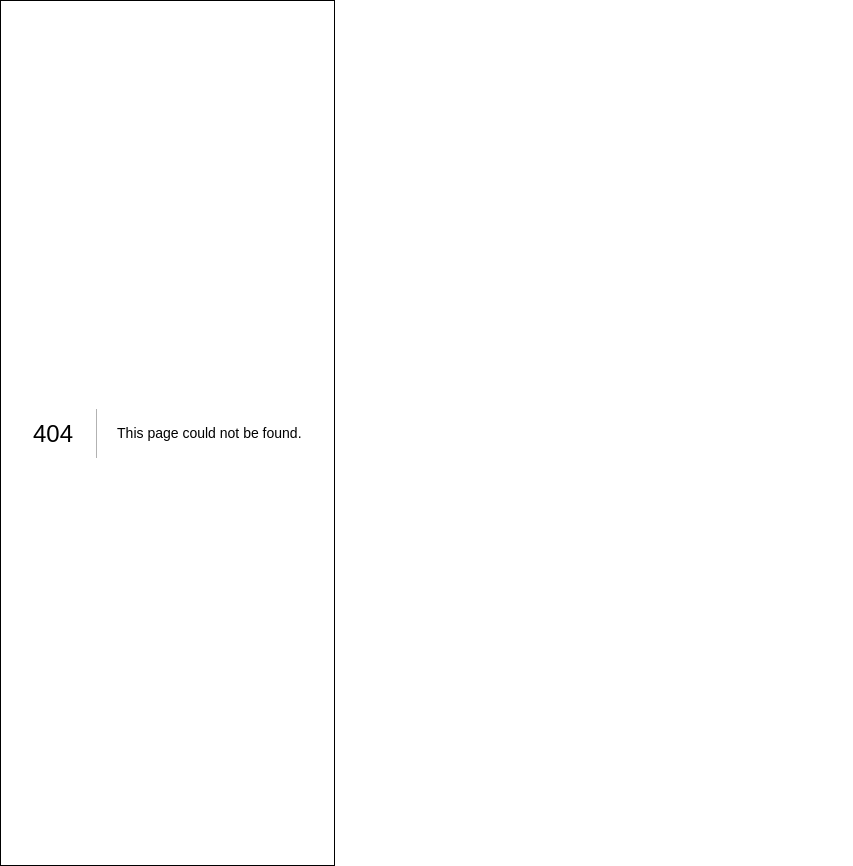
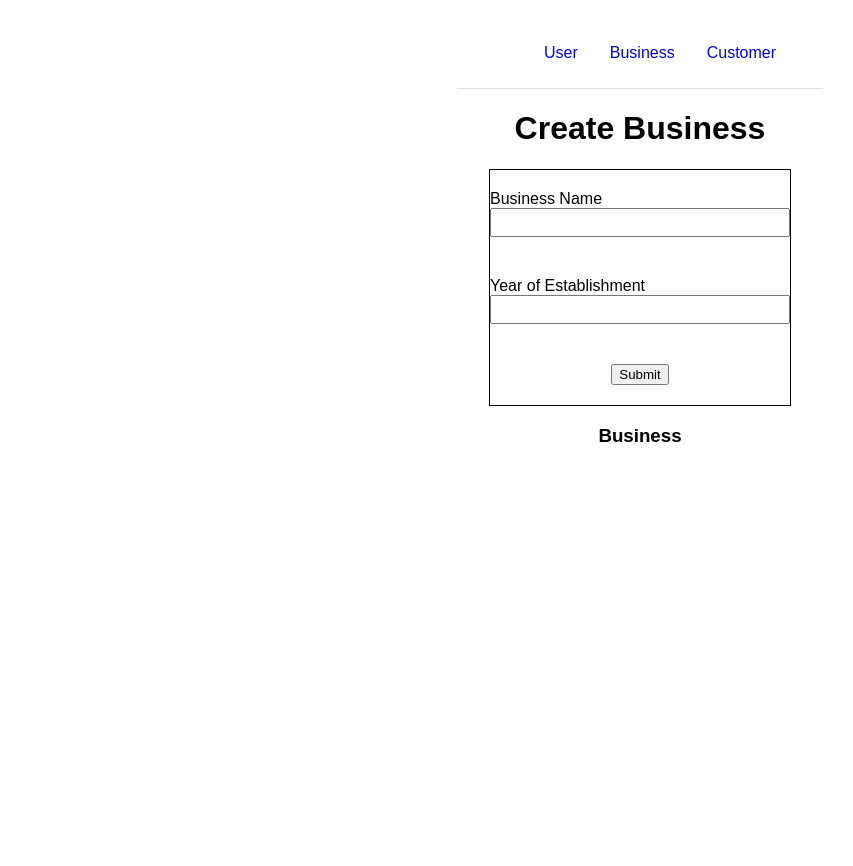
Before and after one commit to GreatEki/isidore-test, a Next.js app in the folder client/: page /business in a window 1280 px wide. Before the commit this address had no page. Shown: the whole page, without its empty margins (0-853 px from the left). After the commit the page ends 800 px from the top, so only its background shows below. Built offline with nearby package versions, Linux system fonts and the light colour scheme.

Commit message:
feat: wip impl business

```diff
--- a/client/components/index.ts
+++ b/client/components/index.ts
@@ -1,5 +1,6 @@
 import Input from "./input/Input";
 import Button from "./button/Button";
 import User from "./user/User";
+import Menu from "./menu/Menu";
 
-export { Input, Button, User };
+export { Input, Button, User, Menu };
--- /dev/null
+++ b/client/components/menu/Menu.module.css
@@ -0,0 +1,21 @@
+.nav {
+    margin: 10px auto 20px;
+    padding: 10px 0;
+    display: flex;
+    justify-content: center;
+    align-items: flex-end;
+    border-bottom: 1px solid #ddd;
+  }
+
+
+  .navLinks {
+    display: flex;
+    justify-content: center;
+    justify-content: space-around;
+    align-items: center;
+    gap: 2rem;
+    list-style: none;
+  }
+  .nav a {
+    text-decoration: none;
+  }
--- /dev/null
+++ b/client/components/menu/Menu.tsx
@@ -0,0 +1,32 @@
+import React from "react";
+import Link from "next/link";
+import styles from "./Menu.module.css";
+
+const Menu = () => {
+  return (
+    <nav className={styles.nav}>
+      <ul className={styles.navLinks}>
+        <li>
+          <Link href="/">
+            {" "}
+            <a> User </a>
+          </Link>
+        </li>
+        <li>
+          <Link href="/business">
+            {" "}
+            <a> Business </a>
+          </Link>
+        </li>
+        <li>
+          <Link href="/customer">
+            {" "}
+            <a> Customer </a>
+          </Link>
+        </li>
+      </ul>
+    </nav>
+  );
+};
+
+export default Menu;
--- a/client/components/user/User.module.css
+++ b/client/components/user/User.module.css
@@ -1,7 +1,6 @@
 .users {
     display: flex;
-    justify-content: space-between;
+    justify-content: space;
     gap: 2rem;
     margin: 0 20px;
-
 }
--- a/client/graphql/mutations.ts
+++ b/client/graphql/mutations.ts
@@ -26,3 +26,15 @@ export const DELETE_USER = gql`
     deleteUser(id: $deleteUserId)
   }
 `;
+
+
+export const CREATE_BUSINESS = gql`
+  mutation CreateBusiness($input: CreateBusinessInput!) {
+  createBusiness(input: $input) {
+    id
+    name
+    yearOfEstablishment
+    owner
+  }
+}
+`
--- a/client/layouts/MainLayout.tsx
+++ b/client/layouts/MainLayout.tsx
@@ -1,8 +1,14 @@
 import React, { PropsWithChildren } from "react";
 import MainLayoutCSS from "./mainLayout.module.css";
+import { Menu } from "../components";
 
 const MainLayout: React.FC<PropsWithChildren<{}>> = ({ children }) => {
-  return <div className={MainLayoutCSS.mainLayout}>{children}</div>;
+  return (
+    <div className={MainLayoutCSS.mainLayout}>
+      <Menu />
+      {children}
+    </div>
+  );
 };
 
 export default MainLayout;
--- a/client/layouts/mainLayout.module.css
+++ b/client/layouts/mainLayout.module.css
@@ -1,9 +1,4 @@
 
 .mainLayout {
-    border: 1px solid black;
-    display: flex;
-    justify-content: center;
-    align-items: center;
     width: max-content;
-    padding: 2rem;
 }
--- /dev/null
+++ b/client/pages/business/Business.module.css
@@ -0,0 +1,10 @@
+.container {
+    padding: 0 2rem;
+
+}
+
+.businessForm {
+    display: grid;
+    place-items: center;
+    border: 1px solid black;
+  }
--- /dev/null
+++ b/client/pages/business/index.tsx
@@ -0,0 +1,77 @@
+import React, { useState } from "react";
+import { Input, Button } from "../../components";
+import styles from "./Business.module.css";
+import { ActionT } from "../../types";
+import { CREATE_BUSINESS } from "../../graphql/mutations";
+import { useMutation } from "@apollo/client";
+
+const INITIAL_STATE = {
+  id: 0,
+  name: "",
+  yearOfEstablishment: "",
+  ownder: 1,
+};
+
+export default function Business() {
+  const [business, setBusiness] = useState(INITIAL_STATE);
+  const [actionType, setActionType] = useState<ActionT>("create");
+
+  const [createBusiness] = useMutation(CREATE_BUSINESS, {
+    onCompleted: (data) => {
+      console.log(data);
+    },
+  });
+
+  function handleSubmit(e: React.FormEvent, actionType: ActionT) {
+    e.preventDefault();
+    switch (actionType) {
+      case "create":
+        createBusiness({ variables: { input: { ...business } } });
+    }
+  }
+
+  function handleChange(e: React.ChangeEvent<HTMLInputElement>) {
+    setBusiness((prev) => ({ ...prev, [e.target.name]: e.target.value }));
+  }
+
+  return (
+    <div className={styles.container}>
+      <h1 className="text-center text-capitalize"> {actionType} Business </h1>
+      <form
+        onSubmit={(e) => handleSubmit(e, actionType)}
+        className={styles.businessForm}
+      >
+        <div className="form-item">
+          <Input
+            type="text"
+            label="Business Name"
+            name="name"
+            value={business.name}
+            onChange={handleChange}
+            required={true}
+          />
+        </div>
+        <div className="form-item">
+          <Input
+            type="number"
+            label="Year of Establishment"
+            name="yearOfEstablishment"
+            value={business.yearOfEstablishment}
+            onChange={handleChange}
+            required={true}
+          />
+        </div>
+
+        <div className="form-item">
+          <Button btnType="submit" btnText="Submit" />
+        </div>
+      </form>
+
+      <section>
+        <article className="list">
+          <h3 className="text-center"> Business</h3>
+        </article>
+      </section>
+    </div>
+  );
+}
--- a/client/styles/Home.module.css
+++ b/client/styles/Home.module.css
@@ -1,3 +1,9 @@
 .container {
   padding: 0 2rem;
 }
+
+.userForm {
+  display: grid;
+  place-items: center;
+  border: 1px solid black;
+}
--- a/client/styles/globals.css
+++ b/client/styles/globals.css
@@ -1,6 +1,11 @@
 * {
   box-sizing: border-box;
   font-family: Arial, Helvetica, sans-serif;
+}
+
+body {
+  display: flex;
+  justify-content: center;
 }
 
 .text-center {
```
Also changed, not shown: client/pages/index.tsx (+4 -3 lines).
